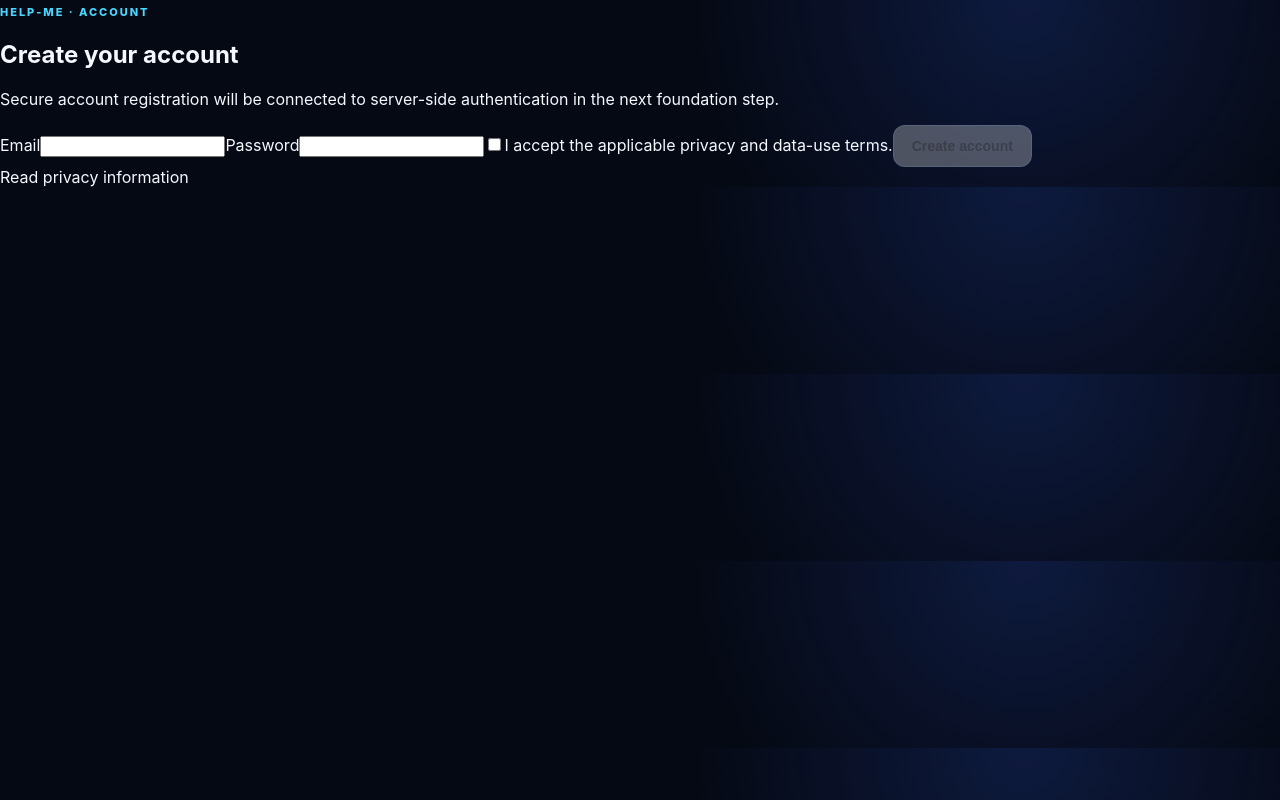
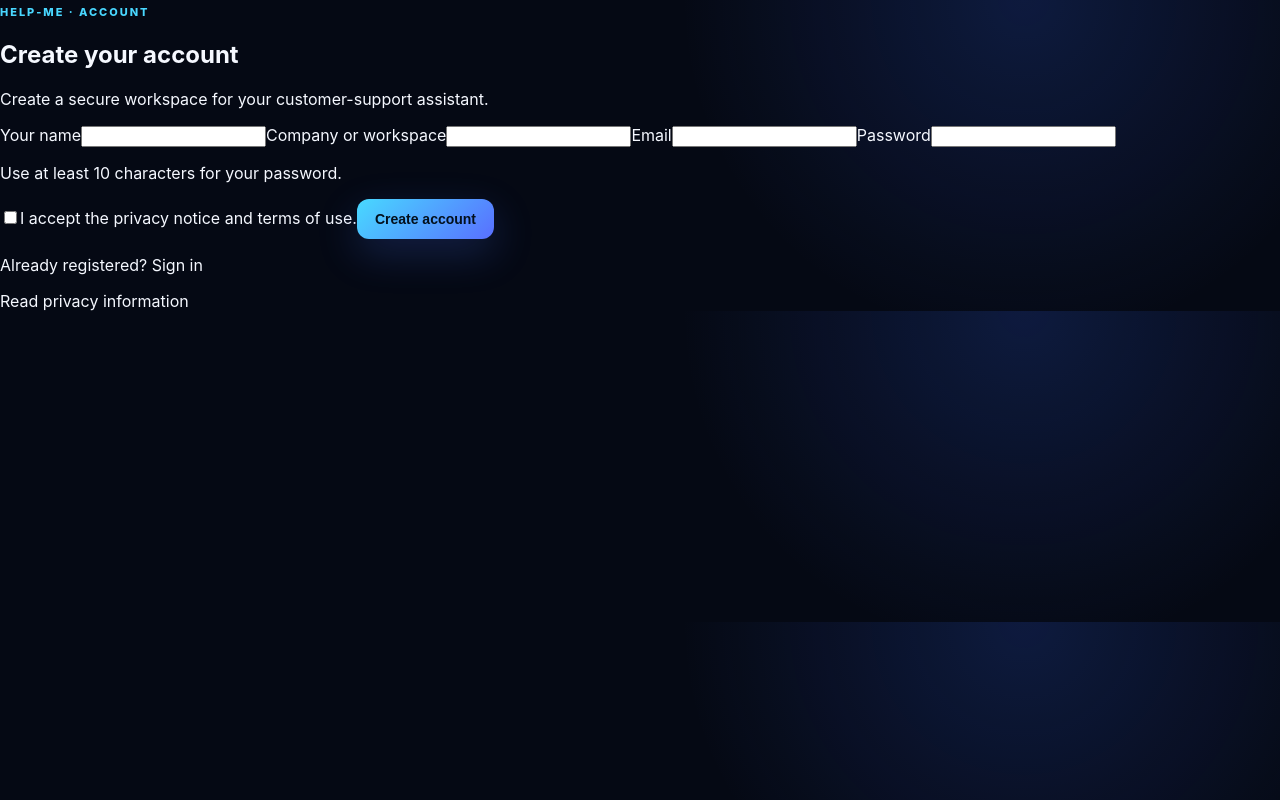
Before and after one commit to saiedahm/HELP-ME, a Next.js app: page /signup in a window 1280 px wide. Built offline with nearby package versions, Linux system fonts and the light colour scheme.

Commit message:
Connect signup form to secure account registration API

```diff
--- a/app/signup/page.tsx
+++ b/app/signup/page.tsx
@@ -2,15 +2,37 @@
 
 import { FormEvent, useState } from "react";
 import Link from "next/link";
+import { useRouter } from "next/navigation";
 
 export default function SignupPage() {
+  const router = useRouter();
   const [accepted, setAccepted] = useState(false);
-  const [submitted, setSubmitted] = useState(false);
+  const [loading, setLoading] = useState(false);
+  const [error, setError] = useState("");
+  const [name, setName] = useState("");
+  const [organization, setOrganization] = useState("");
+  const [email, setEmail] = useState("");
+  const [password, setPassword] = useState("");
 
-  function submit(event: FormEvent<HTMLFormElement>) {
+  async function submit(event: FormEvent<HTMLFormElement>) {
     event.preventDefault();
-    if (!accepted) return;
-    setSubmitted(true);
+    if (!accepted || loading) return;
+    setLoading(true);
+    setError("");
+    try {
+      const response = await fetch("/api/auth/register", {
+        method: "POST",
+        headers: { "content-type": "application/json" },
+        body: JSON.stringify({ name, organization, email, password, privacyAccepted: accepted, termsAccepted: accepted })
+      });
+      const data = await response.json();
+      if (!response.ok) throw new Error(data.error || "Registration could not be completed.");
+      router.push("/login?registered=1");
+    } catch (e) {
+      setError(e instanceof Error ? e.message : "Registration could not be completed.");
+    } finally {
+      setLoading(false);
+    }
   }
 
   return (
@@ -18,17 +40,21 @@ export default function SignupPage() {
       <section className="panel auth-panel">
         <span className="eyebrow">HELP-ME · ACCOUNT</span>
         <h1>Create your account</h1>
-        <p>Secure account registration will be connected to server-side authentication in the next foundation step.</p>
+        <p>Create a secure workspace for your customer-support assistant.</p>
         <form onSubmit={submit} className="auth-form">
-          <label>Email<input type="email" name="email" required autoComplete="email" /></label>
-          <label>Password<input type="password" name="password" required minLength={8} autoComplete="new-password" /></label>
+          <label>Your name<input value={name} onChange={e => setName(e.target.value)} name="name" required autoComplete="name" maxLength={100} /></label>
+          <label>Company or workspace<input value={organization} onChange={e => setOrganization(e.target.value)} name="organization" required autoComplete="organization" maxLength={120} /></label>
+          <label>Email<input value={email} onChange={e => setEmail(e.target.value)} type="email" name="email" required autoComplete="email" maxLength={254} /></label>
+          <label>Password<input value={password} onChange={e => setPassword(e.target.value)} type="password" name="password" required minLength={10} autoComplete="new-password" /></label>
+          <p className="muted">Use at least 10 characters for your password.</p>
           <label className="consent">
-            <input type="checkbox" checked={accepted} onChange={(e) => setAccepted(e.target.checked)} />
-            <span>I accept the applicable privacy and data-use terms.</span>
+            <input type="checkbox" checked={accepted} onChange={e => setAccepted(e.target.checked)} required />
+            <span>I accept the privacy notice and terms of use.</span>
           </label>
-          <button className="button" type="submit" disabled={!accepted}>Create account</button>
+          {error && <p className="status-message" role="alert">{error}</p>}
+          <button className="button primary" type="submit" disabled={!accepted || loading}>{loading ? "Creating account…" : "Create account"}</button>
         </form>
-        {submitted && <p className="status-message">Registration form validated. Secure persistence is the next authentication step.</p>}
+        <p>Already registered? <Link className="text-link" href="/login">Sign in</Link></p>
         <Link className="text-link" href="/privacy">Read privacy information</Link>
       </section>
     </main>
```
